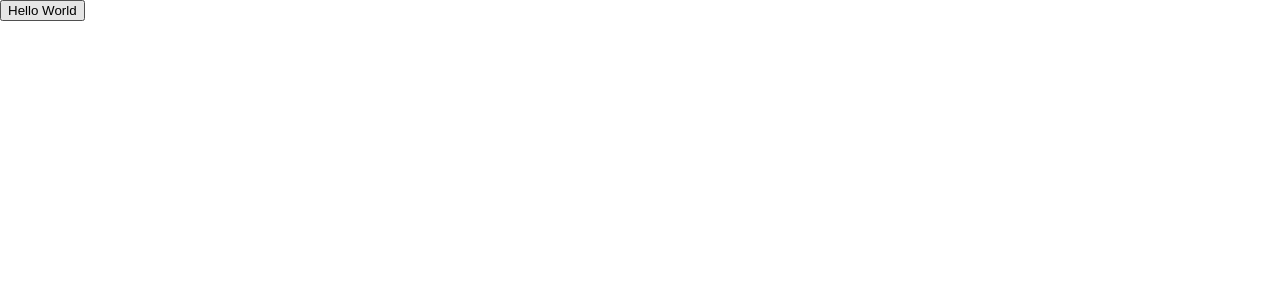
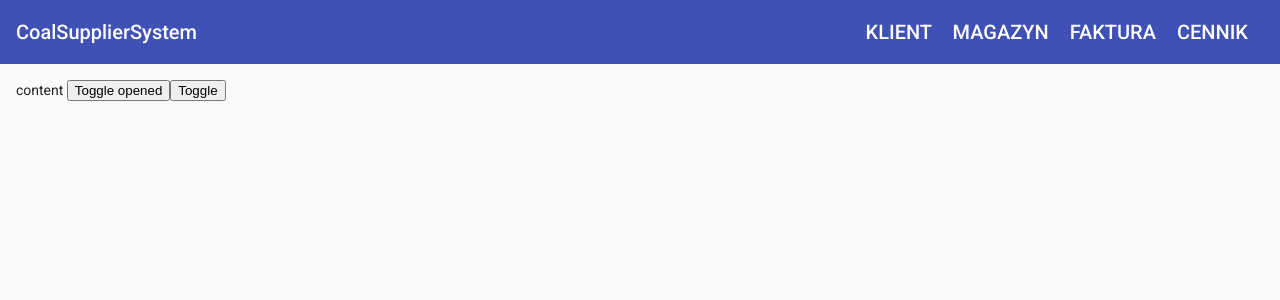
Before and after one commit to tomekk85/CoalSupplierSystem, an Angular app: page / in a window 1280 px wide. Shown: the top 300 px of the page. Built offline with nearby package versions, Linux system fonts and the light colour scheme.

Commit message:
Angular UI - ClientModule

```diff
--- a/src/app/app.component.css
+++ b/src/app/app.component.css
@@ -0,0 +1,17 @@
+.navbar {
+  justify-content: space-between;
+}
+span {
+  padding-right: 1rem;
+}
+
+mat-sidenav-container {
+  height: 100%;
+}
+mat-sidenav, mat-sidenav-content {
+  padding: 16px;
+}
+mat-sidenav {
+  background: lightcoral;
+  width: 200px;
+}
--- a/src/app/app.component.html
+++ b/src/app/app.component.html
@@ -1 +1,33 @@
-<button mat-button>Hello World</button>
+<mat-toolbar color="primary" class="navbar">
+  <div>
+    CoalSupplierSystem
+  </div>
+  <div>
+    <span>
+      KLIENT
+    </span>
+    <span>
+      MAGAZYN
+    </span>
+    <span>
+      FAKTURA
+    </span>
+    <span>
+      CENNIK
+    </span>
+  </div>
+</mat-toolbar>
+<mat-sidenav-container>
+  <mat-sidenav #sidenav mode="side" [(opened)]="opened">
+    MENU
+  </mat-sidenav>
+  <mat-sidenav-content>
+    content
+    <button (click)="opened=!opened">
+      Toggle opened
+    </button>
+    <button (click)="sidenav.toggle()">
+      Toggle
+    </button>
+  </mat-sidenav-content>
+</mat-sidenav-container>
--- a/src/app/app.component.ts
+++ b/src/app/app.component.ts
@@ -7,4 +7,5 @@ import { Component } from '@angular/core';
 })
 export class AppComponent {
   title = 'CoalSupplierSystem';
+  opened = false;
 }
--- a/src/app/material/material.module.ts
+++ b/src/app/material/material.module.ts
@@ -1,11 +1,17 @@
-import { NgModule } from '@angular/core';
+import {NgModule} from '@angular/core';
+import {MatToolbarModule} from '@angular/material/toolbar';
+import {MatSidenavModule} from '@angular/material/sidenav';
+import {MatButtonModule} from '@angular/material/button';
 
-const MaterialComponents = [
-
+const material = [
+  MatToolbarModule,
+  MatSidenavModule,
+  MatButtonModule
 ];
 
 @NgModule({
-  imports: [MaterialComponents],
-  exports: [MaterialComponents]
+  imports: [material],
+  exports: [material]
 })
-export class MaterialModule { }
+export class MaterialModule {
+}
```
Also changed, not shown: src/app/app.module.ts (+11 -7 lines).
